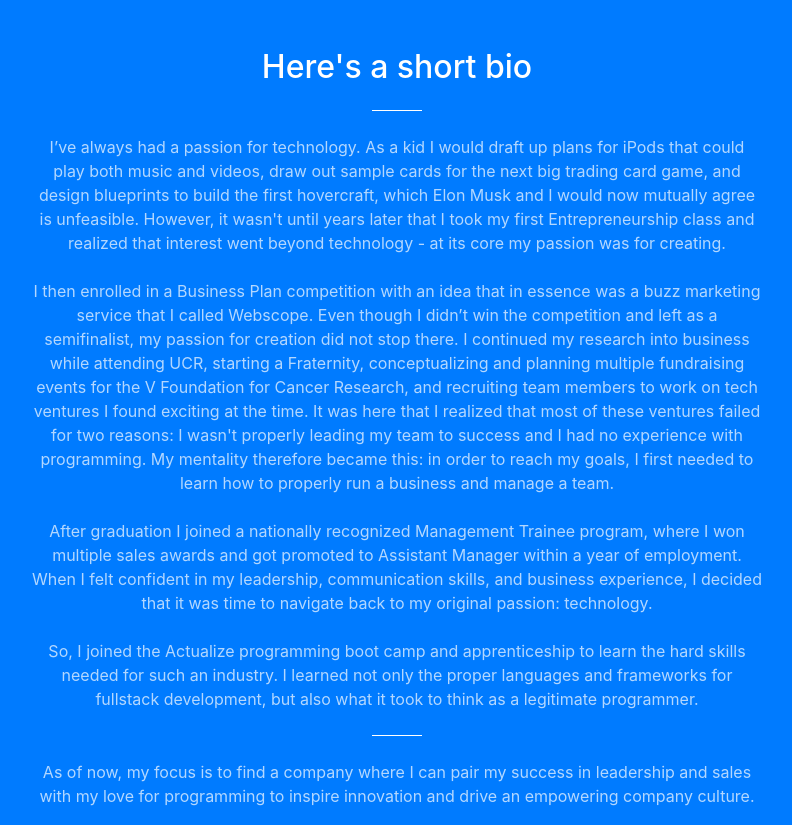
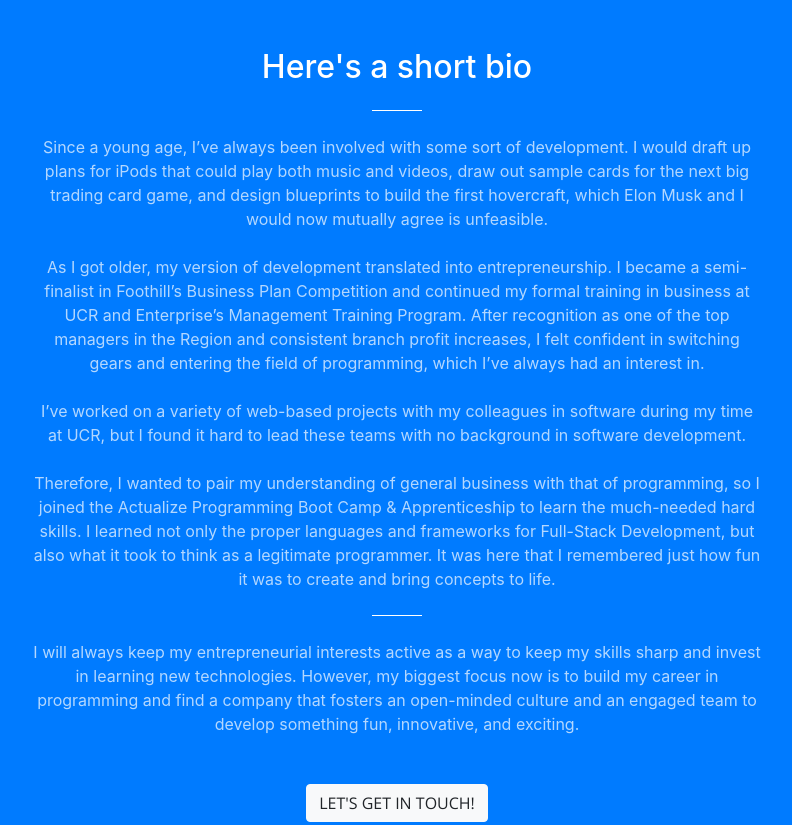
Before and after one commit to stephencarico/stephencarico.github.io, a website with bundled scripts: page index.html in a window 1280 px wide. Shown: the part 880-1705 px from the top of the page, without its empty margins (243-1035 px from the left). Built offline with nearby package versions, Linux system fonts and the light colour scheme.

Commit message:
updated summary

```diff
--- a/index.html
+++ b/index.html
@@ -87,12 +87,12 @@
           <div class="col-lg-8 mx-auto text-center">
             <h2 class="section-heading text-white">Here's a short bio</h2>
             <hr class="light my-4">
-            <p class="text-faded mb-4">I’ve always had a passion for technology. As a kid I would draft up plans for iPods that could play both music and videos, draw out sample cards for the next big trading card game, and design blueprints to build the first hovercraft, which Elon Musk and I would now mutually agree is unfeasible. However, it wasn't until years later that I took my first Entrepreneurship class and realized that interest went beyond technology - at its core my passion was for creating.</p>
-            <p class="text-faded mb-4">I then enrolled in a Business Plan competition with an idea that in essence was a buzz marketing service that I called Webscope. Even though I didn’t win the competition and left as a semifinalist, my passion for creation did not stop there. I continued my research into business while attending UCR, starting a Fraternity, conceptualizing and planning multiple fundraising events for the V Foundation for Cancer Research, and recruiting team members to work on tech ventures I found exciting at the time. It was here that I realized that most of these ventures failed for two reasons: I wasn't properly leading my team to success and I had no experience with programming. My mentality therefore became this: in order to reach my goals, I first needed to learn how to properly run a business and manage a team.</p>
-            <p class="text-faded mb-4">After graduation I joined a nationally recognized Management Trainee program, where I won multiple sales awards and got promoted to Assistant Manager within a year of employment. When I felt confident in my leadership, communication skills, and business experience, I decided that it was time to navigate back to my original passion: technology.</p>
-            <p class="text-faded mb-4">So, I joined the Actualize programming boot camp and apprenticeship to learn the hard skills needed for such an industry. I learned not only the proper languages and frameworks for fullstack development, but also what it took to think as a legitimate programmer.</p>
+            <p class="text-faded mb-4">Since a young age, I’ve always been involved with some sort of development. I would draft up plans for iPods that could play both music and videos, draw out sample cards for the next big trading card game, and design blueprints to build the first hovercraft, which Elon Musk and I would now mutually agree is unfeasible.</p>
+            <p class="text-faded mb-4">As I got older, my version of development translated into entrepreneurship. I became a semi-finalist in Foothill’s Business Plan Competition and continued my formal training in business at UCR and Enterprise’s Management Training Program. After recognition as one of the top managers in the Region and consistent branch profit increases, I felt confident in switching gears and entering the field of programming, which I’ve always had an interest in.</p>
+            <p class="text-faded mb-4">I’ve worked on a variety of web-based projects with my colleagues in software during my time at UCR, but I found it hard to lead these teams with no background in software development.</p>
+            <p class="text-faded mb-4">Therefore, I wanted to pair my understanding of general business with that of programming, so I joined the Actualize Programming Boot Camp & Apprenticeship to learn the much-needed hard skills. I learned not only the proper languages and frameworks for Full-Stack Development, but also what it took to think as a legitimate programmer. It was here that I remembered just how fun it was to create and bring concepts to life.</p>
             <hr class="light my-4">
-            <p class="text-faded mb-4">As of now, my focus is to find a company where I can pair my success in leadership and sales with my love for programming to inspire innovation and drive an empowering company culture.</p>
+            <p class="text-faded mb-4">I will always keep my entrepreneurial interests active as a way to keep my skills sharp and invest in learning new technologies. However, my biggest focus now is to build my career in programming and find a company that fosters an open-minded culture and an engaged team to develop something fun, innovative, and exciting. </p>
             <br>
             <a class="btn btn-light btn-xl js-scroll-trigger" href="#contact">Let's Get In Touch!</a>
           </div>
@@ -116,7 +116,7 @@
               <img src="./img/icons/fullstack.png" alt="fullstack" class="skill">
               <!-- <i class="fa fa-code fa-3x mb-3 sr-contact-1"></i> -->
               <h3 class="mb-3">Full-Stack Development</h3>
-              <p class="text-muted mb-0">Why only learn one skill? I'm fluent in building both back and front ends of web applications.</p>
+              <p class="text-muted mb-0">I want you to eat your cake and have it too. I have experience in building web application front and back ends.</p>
             </div>
           </div>
           <div class="col-lg-4 col-md-6 text-center">
```
